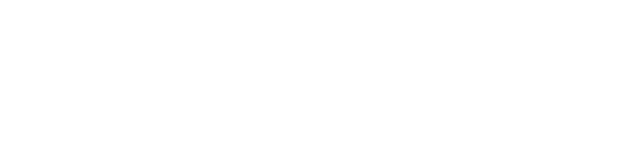
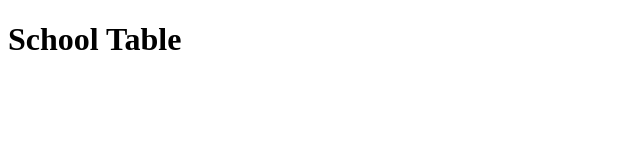
Before and after one commit to Indudhankhar/table, a plain HTML site: page index.html in a window 1280 px wide. Shown: the whole page, without its empty margins (0-640 px from the left). Drawn offline with Linux system fonts and the light colour scheme.

Commit message:
add heading

```diff
--- a/index.html
+++ b/index.html
@@ -6,6 +6,6 @@
     <title>Table</title>
 </head>
 <body>
-
+   <h1> School Table</h1>
 </body>
 </html>
```
